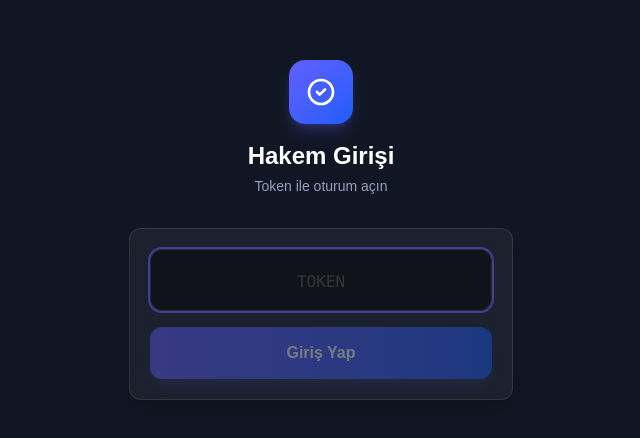
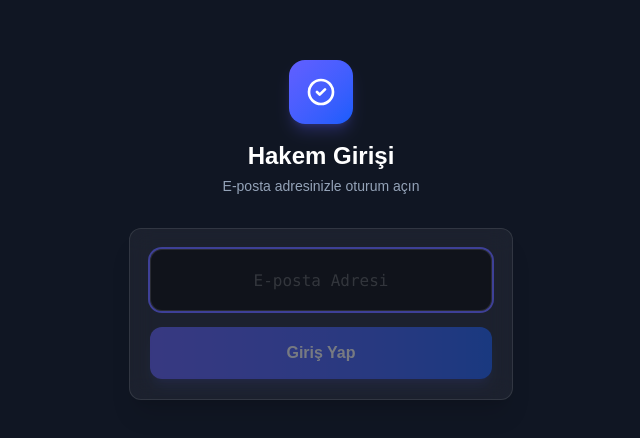
Before and after one commit to yemreyan/sinav-sistemi, a React (Vite) app in the folder client/: page / in a window 1280 px wide. Shown: the part 170-608 px from the top of the page, without its empty margins (319-959 px from the left). Built offline with nearby package versions, Linux system fonts and the light colour scheme.

Commit message:
feat(auth): switch referee login from token to email

```diff
--- a/client/src/components/referee/RefereeList.jsx
+++ b/client/src/components/referee/RefereeList.jsx
@@ -145,7 +145,6 @@ export default function RefereeList() {
                                 <th className="p-4">E-posta</th>
                                 <th className="p-4">Telefon</th>
                                 <th className="p-4">Podyum</th>
-                                <th className="p-4">Token</th>
                                 <th className="p-4 text-right">İşlemler</th>
                             </tr>
                         </thead>
@@ -175,11 +174,6 @@ export default function RefereeList() {
                                             ))}
                                         </select>
                                     </td>
-                                    <td className="p-4">
-                                        <span className="font-mono bg-black/40 px-2 py-1 rounded text-primary text-sm tracking-widest border border-white/5">
-                                            {referee.token}
-                                        </span>
-                                    </td>
                                     <td className="p-4 text-right">
                                         <button onClick={() => handleDelete(referee.id)} className="text-xs font-semibold text-red-400 hover:text-red-300 transition-colors opacity-0 group-hover:opacity-100 px-3 py-1 bg-red-400/10 rounded-md">
                                             Sil
--- a/client/src/pages/RefereeScoringPage.jsx
+++ b/client/src/pages/RefereeScoringPage.jsx
@@ -5,7 +5,7 @@ const APPARATUS_MAP = { 'AtM': 'Atlama Masası', 'KP': 'Kız Paraleli', 'D': 'De
 
 export default function RefereeScoringPage() {
     // --- Auth ---
-    const [token, setToken] = useState('');
+    const [email, setEmail] = useState('');
     const [referee, setReferee] = useState(null);
     const [authError, setAuthError] = useState('');
     const [authLoading, setAuthLoading] = useState(false);
@@ -38,14 +38,14 @@ export default function RefereeScoringPage() {
 
     // --- Auth ---
     const handleAuth = async () => {
-        if (!token.trim()) return;
+        if (!email.trim()) return;
         setAuthLoading(true);
         setAuthError('');
         try {
-            const res = await scoreAPI.auth(token.trim());
+            const res = await scoreAPI.auth(email.trim());
             if (res.data.success) {
                 const ref = res.data.data;
-                ref.token = token.trim().toUpperCase();
+                ref.email = email.trim().toLowerCase();
                 setReferee(ref);
                 localStorage.setItem('refereeSession', JSON.stringify(ref));
             } else {
@@ -61,7 +61,7 @@ export default function RefereeScoringPage() {
     const handleLogout = () => {
         setReferee(null);
         setPodiumData(null);
-        setToken('');
+        setEmail('');
         localStorage.removeItem('refereeSession');
         if (pollRef.current) clearInterval(pollRef.current);
     };
@@ -107,8 +107,8 @@ export default function RefereeScoringPage() {
         setSubmitLoading(true);
 
         const video = podiumData.activeVideo;
-        const refToken = referee?.token || token.trim();
-        const payload = { token: refToken, videoId: video.id, d: 0, e: 10, deductions: 0, zorunluDMoves: null };
+        const refEmail = referee?.email || email.trim();
+        const payload = { email: refEmail, videoId: video.id, d: 0, e: 10, deductions: 0, zorunluDMoves: null };
 
         let submittedD = 0;
         let submittedE = 10;
@@ -163,18 +163,17 @@ export default function RefereeScoringPage() {
                             <svg className="w-8 h-8 text-white" fill="none" stroke="currentColor" viewBox="0 0 24 24"><path strokeLinecap="round" strokeLinejoin="round" strokeWidth={2} d="M9 12l2 2 4-4m6 2a9 9 0 11-18 0 9 9 0 0118 0z" /></svg>
                         </div>
                         <h1 className="text-2xl font-bold text-white">Hakem Girişi</h1>
-                        <p className="text-muted-foreground text-sm mt-1">Token ile oturum açın</p>
+                        <p className="text-muted-foreground text-sm mt-1">E-posta adresinizle oturum açın</p>
                     </div>
 
                     <div className="glass-panel p-5 space-y-4">
                         <input
-                            type="text"
-                            value={token}
-                            onChange={(e) => setToken(e.target.value.toUpperCase())}
+                            type="email"
+                            value={email}
+                            onChange={(e) => setEmail(e.target.value)}
                             onKeyDown={(e) => e.key === 'Enter' && handleAuth()}
-                            className="w-full bg-black/40 border border-white/10 rounded-xl px-4 py-4 text-white font-mono text-xl text-center tracking-[0.3em] outline-none focus:ring-2 focus:ring-indigo-500/50 placeholder:text-white/15 placeholder:tracking-normal placeholder:text-base"
-                            placeholder="TOKEN"
-                            maxLength={12}
+                            className="w-full bg-black/40 border border-white/10 rounded-xl px-4 py-4 text-white font-mono text-lg text-center outline-none focus:ring-2 focus:ring-indigo-500/50 placeholder:text-white/15 placeholder:text-base"
+                            placeholder="E-posta Adresi"
                             autoFocus
                         />
 
@@ -186,7 +185,7 @@ export default function RefereeScoringPage() {
 
                         <button
                             onClick={handleAuth}
-                            disabled={authLoading || !token.trim()}
+                            disabled={authLoading || !email.trim()}
                             className="w-full py-3.5 bg-gradient-to-r from-indigo-500 to-blue-600 hover:from-indigo-600 hover:to-blue-700 text-white font-bold rounded-xl shadow-lg shadow-indigo-500/20 disabled:opacity-40 transition-all active:scale-[0.98]"
                         >
                             {authLoading ? '...' : 'Giriş Yap'}
@@ -377,8 +376,8 @@ export default function RefereeScoringPage() {
                                                                 }));
                                                             }}
                                                             className={`min-w-[56px] py-2.5 px-3 rounded-lg font-mono text-sm font-bold transition-all active:scale-95 ${selected === opt
-                                                                    ? 'bg-indigo-500 text-white shadow-lg shadow-indigo-500/30 ring-1 ring-indigo-400/50'
-                                                                    : 'bg-white/5 text-white/60 hover:bg-white/10 border border-white/8'
+                                                                ? 'bg-indigo-500 text-white shadow-lg shadow-indigo-500/30 ring-1 ring-indigo-400/50'
+                                                                : 'bg-white/5 text-white/60 hover:bg-white/10 border border-white/8'
                                                                 }`}
                                                         >
                                                             {opt}
--- a/client/src/services/api.js
+++ b/client/src/services/api.js
@@ -61,7 +61,7 @@ export const resultsAPI = {
 };
 
 export const scoreAPI = {
-    auth: (token) => api.post('/scores/auth', { token }),
+    auth: (email) => api.post('/scores/auth', { email }),
     submit: (data) => api.post('/scores/submit', data),
     getPodiumState: (podiumId) => api.get(`/scores/podium-state/${podiumId}`)
 };
```
Also changed, not shown: 2 other files (tests, documents, lock files or other folders).
